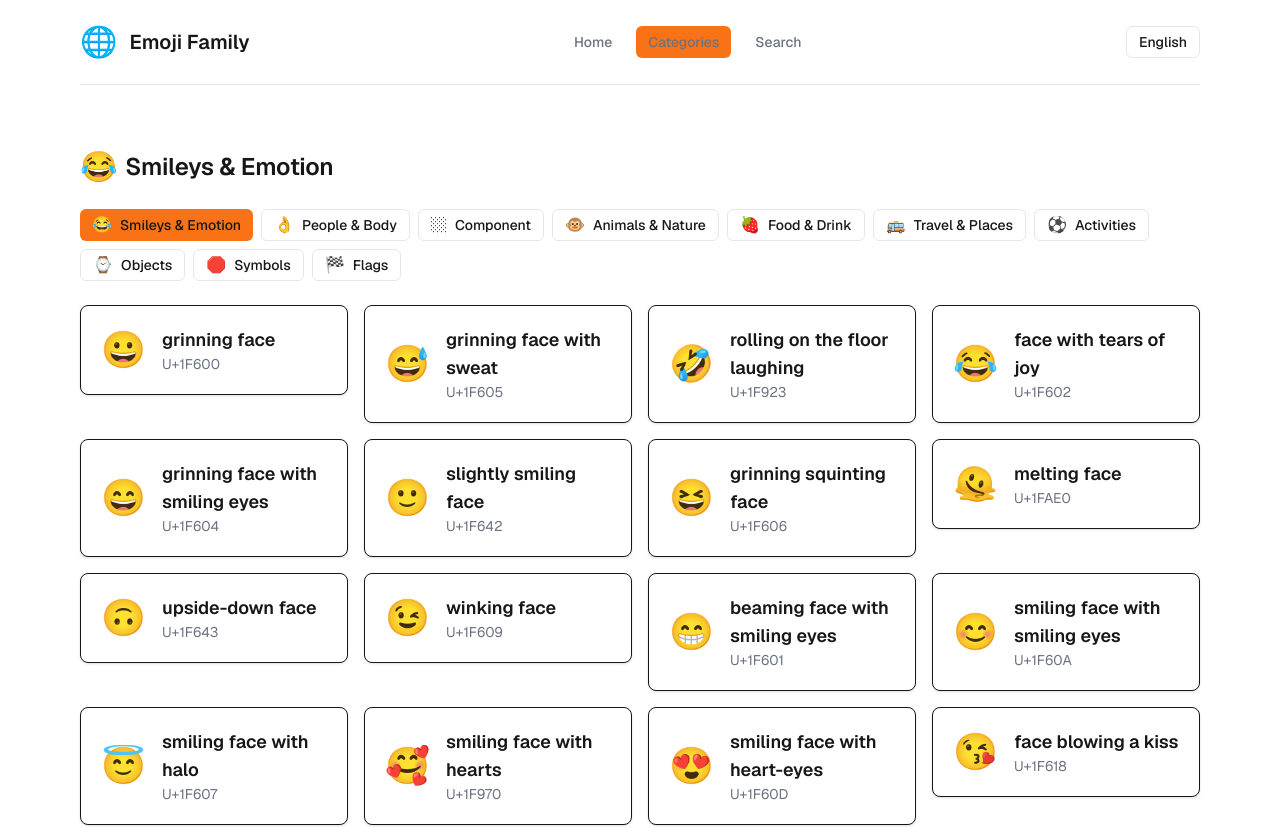
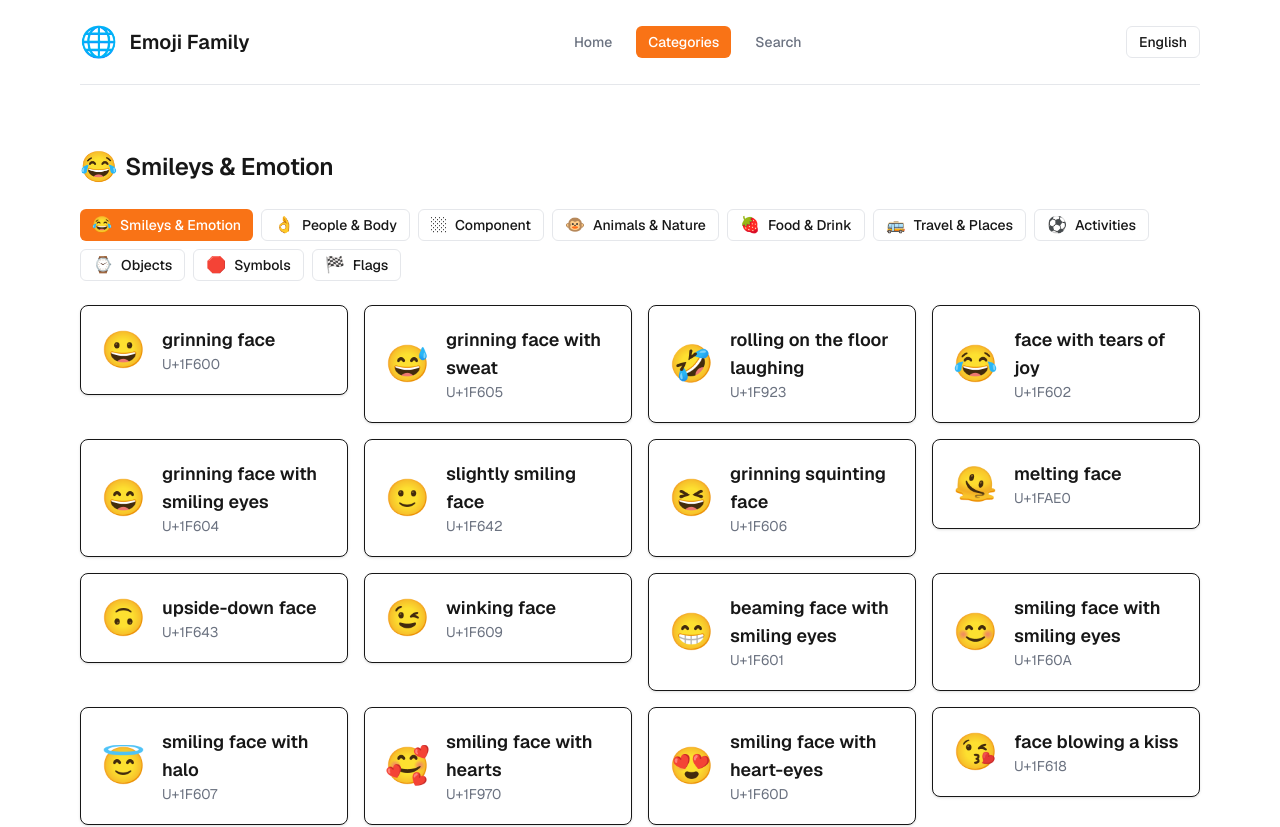
Before and after one commit to aisin/emoji-family-next, a Next.js app: page /en/categories/A in a window 1280 px wide. Shown: the top 827 px of the page. Built offline with nearby package versions, Linux system fonts and the light colour scheme.

Commit message:
style(links): remove underline on anchor hover globally; ensure white text on bg-primary buttons/links; update Button link variant to hover:no-underline

```diff
--- a/src/app/globals.css
+++ b/src/app/globals.css
@@ -105,7 +105,13 @@ a {
   text-decoration: none;
 }
 a:hover {
-  text-decoration: underline;
+  text-decoration: none;
+}
+
+/* Ensure primary-background buttons/links render white text */
+button.bg-primary,
+a.bg-primary {
+  color: var(--color-primary-foreground) !important;
 }
 
 /* Sticky header */
--- a/src/app/ui/shadcn/button.tsx
+++ b/src/app/ui/shadcn/button.tsx
@@ -15,7 +15,7 @@ const buttonVariants = cva(
         outline:
           "border border-border bg-background hover:bg-accent hover:text-accent-foreground",
         ghost: "hover:bg-accent hover:text-foreground",
-        link: "text-primary underline-offset-4 hover:underline",
+        link: "text-primary hover:no-underline",
         destructive:
           "bg-destructive text-destructive-foreground hover:bg-destructive/90",
       },
```
